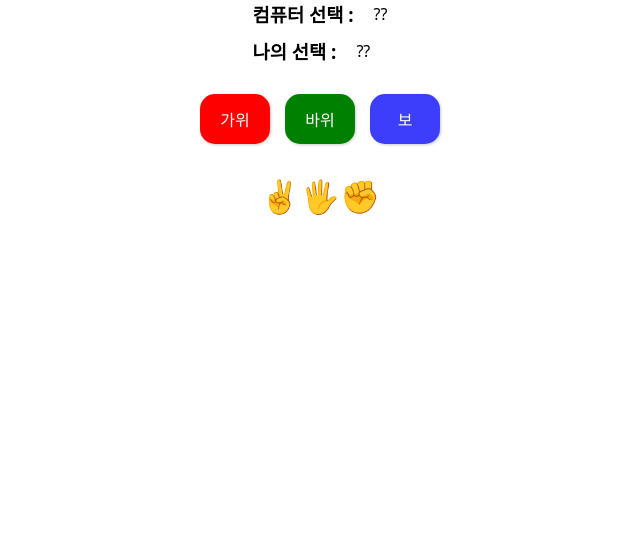
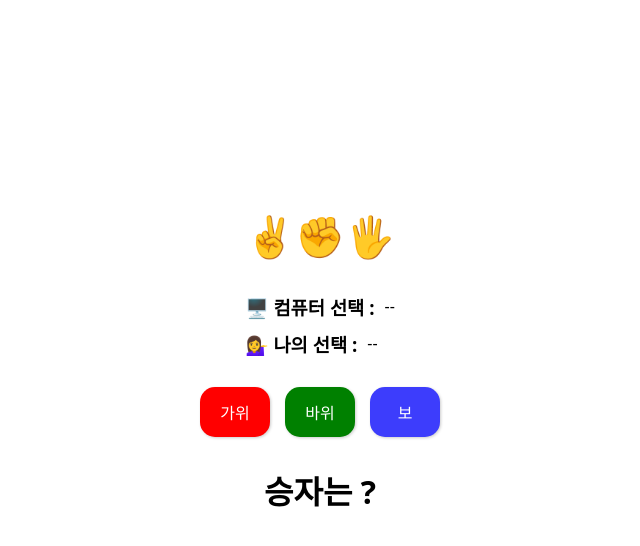
Before and after one commit to hyeonw8/hello-world, a plain HTML site: page Javascript/rock-scissors-paper/index.html in a window 1280 px wide. Shown: the whole page, without its empty margins (320-960 px from the left). Drawn offline with Linux system fonts and the light colour scheme.

Commit message:
게임 2차

```diff
--- a/Javascript/rock-scissors-paper/index.html
+++ b/Javascript/rock-scissors-paper/index.html
@@ -8,14 +8,15 @@
     <title>가위바위보 게임</title>
 </head>
 <body>
+    <h2>✌️✊🖐️</h2>
     <div class="container">
         <div class="block">
-            <h3>컴퓨터 선택 : </h3>
-            <p class="computer-choice">??</p>
+            <h3>🖥️ 컴퓨터 선택 : </h3>
+            <p class="computer-choice">--</p>
         </div>
         <div class="block">
-            <h3>나의 선택 : </h3>
-            <p class="my-choice">??</p>
+            <h3>💁‍♀️ 나의 선택 : </h3>
+            <p class="my-choice">--</p>
         </div>
     </div>
 
@@ -24,7 +25,7 @@
         <button class="green">바위</button>
         <button class="blue">보</button>
     </div>
-    <div class="result">✌️🖐️✊</div>
+    <div class="result">승자는 ?</div>
     <script src="./index.js"></script>
 </body>
 </html>
--- a/Javascript/rock-scissors-paper/style.css
+++ b/Javascript/rock-scissors-paper/style.css
@@ -7,11 +7,15 @@
 body {
     font-family: system-ui, -apple-system, BlinkMacSystemFont, 'Segoe UI', Roboto, Oxygen, Ubuntu, Cantarell, 'Open Sans', 'Helvetica Neue', sans-serif;
     display: flex;
-    height: 100vh;
+    height: 90vh;
     flex-direction: column;
-    justify-items: center;
+    justify-content: center;
     align-items: center;
     row-gap: 30px;
+}
+
+h2 {
+    font-size: 2.5rem;
 }
 
 .container {
@@ -22,7 +26,7 @@ body {
 
 .block {
     display: flex;
-    column-gap: 20px;
+    column-gap: 10px;
     align-items: center;
 }
 
@@ -51,6 +55,16 @@ button {
     background-color: rgb(61, 61, 252);
 }
 
+.red:hover {
+    background-color: #c0392b;
+  }
+.blue:hover {
+  background-color: #2980b9;
+}
+.green:hover {
+background-color: #16a085;
+}
+
 .result {
     font-size: 2em;
     font-weight: bold;
```
